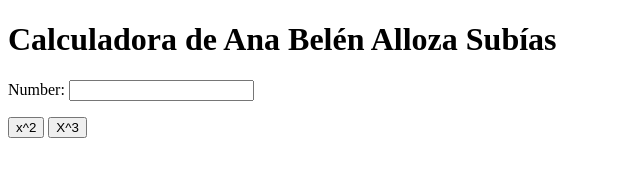
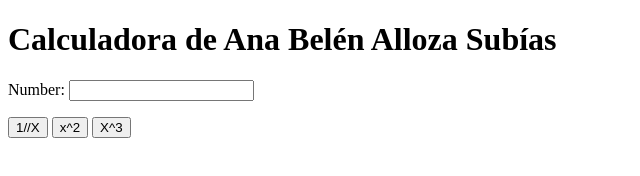
Before and after one commit to aballoza/my_calculator_2, a plain HTML site: page index.html in a window 1280 px wide. Shown: the whole page, without its empty margins (0-640 px from the left). Drawn offline with Linux system fonts and the light colour scheme.

Commit message:
1/X button

```diff
--- a/index.html
+++ b/index.html
@@ -13,19 +13,28 @@
 
 		<p>
 
+			<button onclick="inverse()"> 1//X </button>
 			<button onclick="square()">x^2 </button>
 			<button onclick="cube()">X^3 </button>
 
 		</p>
 		<script type="text/javascrit">
+
 			function square() {
 				var num = document.getElementById("n1");
 
 				num.value = Math.pow(num.value, 2);
+					}
+
 			function cube() {
 				var num = document.getElementById("n1");
 				num.value = Math.pow(num.value, 3);
 			}
+
+			function inverse() {
+				var num = document.getElementById("n1");
+				num.value = 1/num.value;
+
 		</script>
 	</body>
 </html>
```
